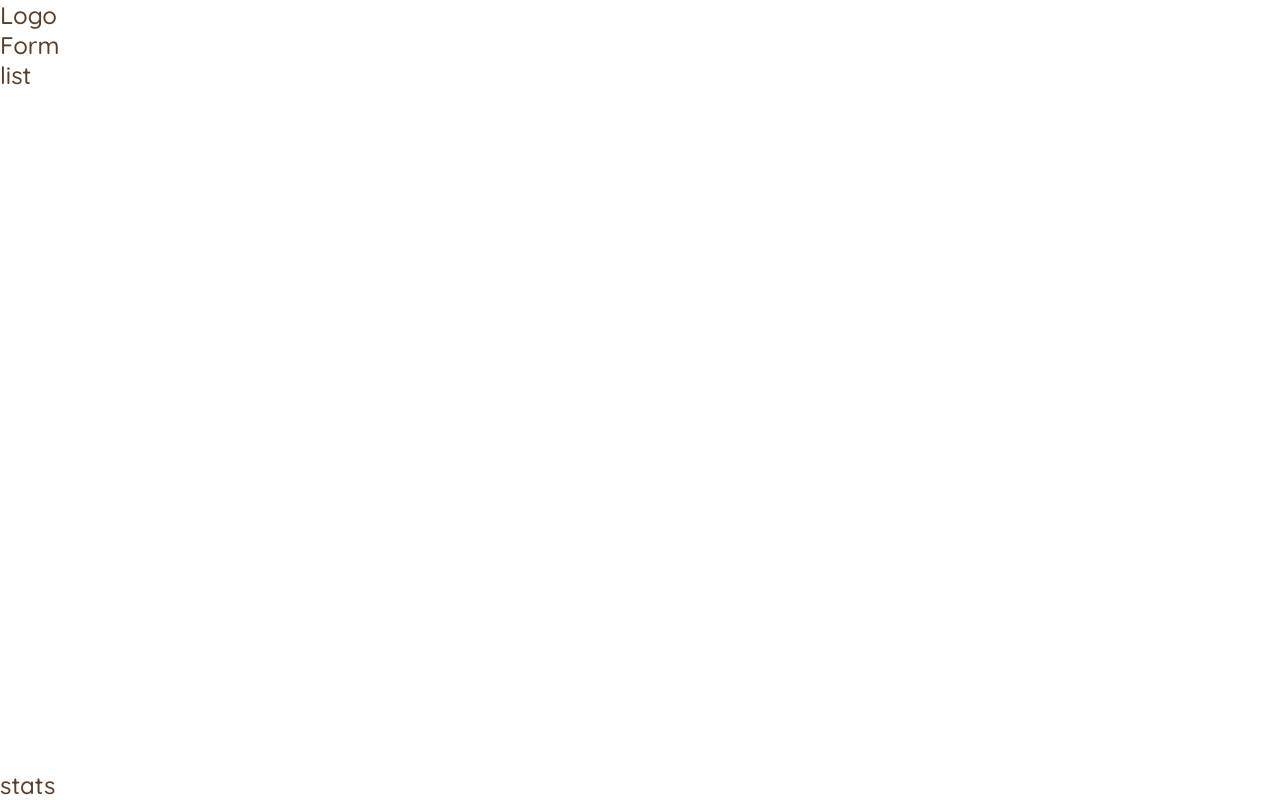
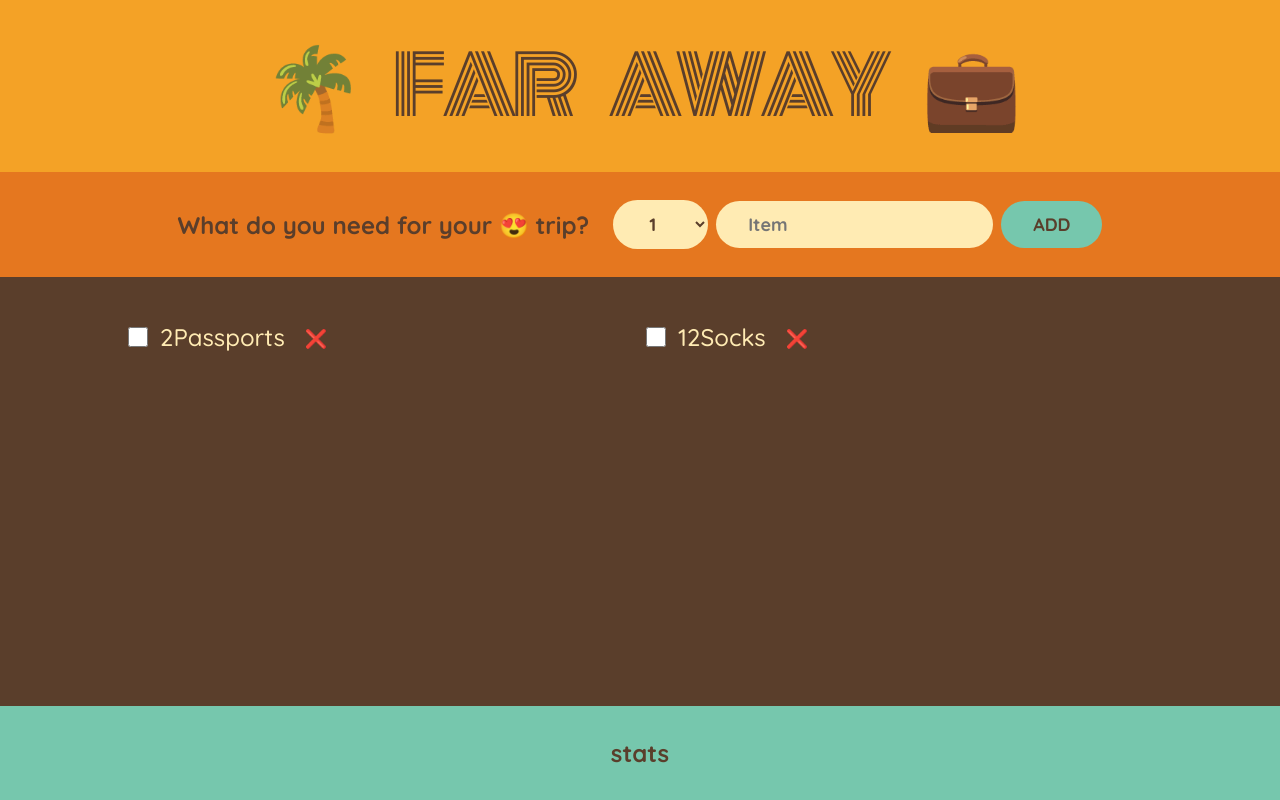
Before and after one commit to dhruvArora8053/REACTREACT, a React (Create React App) app: page / in a window 1280 px wide. Built offline with nearby package versions, Linux system fonts and the light colour scheme.

Commit message:
implemented static part

```diff
--- a/src/App.js
+++ b/src/App.js
@@ -15,17 +15,51 @@ export default function App() {
 }
 
 function Logo() {
-  return <div>Logo</div>;
+  return <h1>🌴 Far Away 💼</h1>;
 }
 
 function Form() {
-  return <div>Form</div>;
+  return (
+    <form className="add-form">
+      <h3>What do you need for your 😍 trip?</h3>
+      <select>
+        <option value="1">1</option>
+        <option value="2">2</option>
+        <option value="3">3</option>
+        <option value="4">4</option>
+        <option value="5">5</option>
+      </select>
+      <input type="text" placeholder="Item" />
+      <button>Add</button>
+    </form>
+  );
 }
 
 function PackingList() {
-  return <div>list</div>;
+  return (
+    <div className="list">
+      <ul>
+        {initialItems.map((item) => (
+          <Item item={item} key={item.id} />
+        ))}
+      </ul>
+    </div>
+  );
+}
+
+function Item({ item }) {
+  return (
+    <li>
+      <input type="checkbox" />
+      <span>
+        {item.quantity}
+        {item.description}
+      </span>
+      <button>❌</button>
+    </li>
+  );
 }
 
 function Stats() {
-  return <div>stats</div>;
+  return <div className="stats">stats</div>;
 }
--- a/src/index.css
+++ b/src/index.css
@@ -96,7 +96,7 @@ input {
 .list ul {
   list-style: none;
   width: 80%;
-  overflow: scroll;
+  /* overflow: scroll; */
 
   display: grid;
   grid-template-columns: repeat(auto-fit, minmax(250px, 1fr));
```
